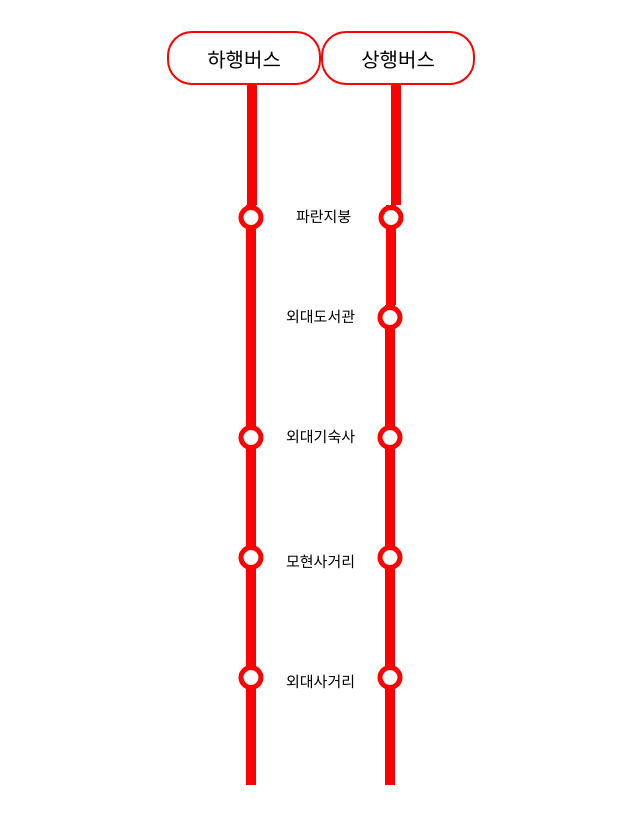
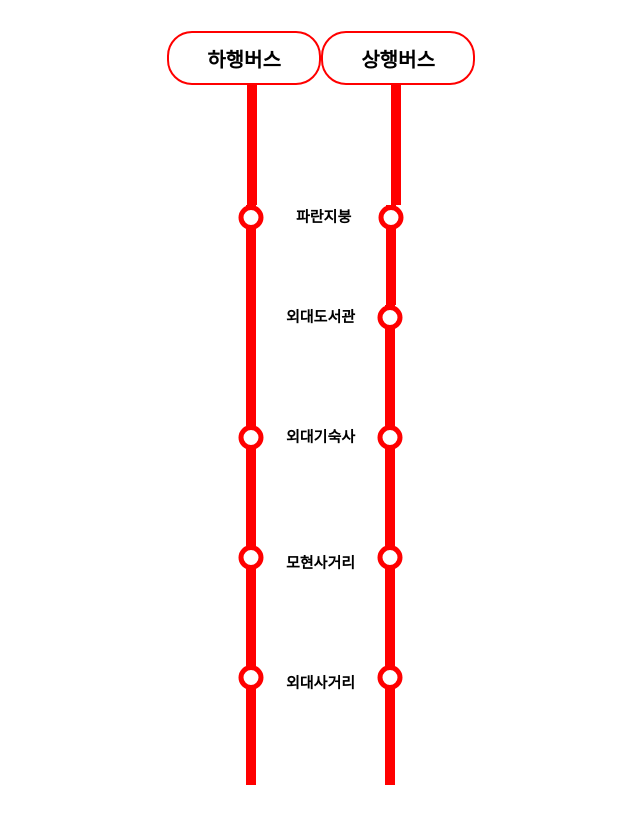
Before and after one commit to leestana01/Hufs_BusTime, a Django app: page /bus-list/ in a window 1280 px wide. Shown: the whole page, without its empty margins (289-929 px from the left). Run offline with Django 4.2, Linux system fonts and the light colour scheme; data comes from the database, SQL or seed files in the repository; data that the repository does not hold is empty.

Commit message:
실시간 페이지 폰트와 글씨 굵기만 조절~

```diff
--- a/bustimeline/UpBus/templates/bus_list.html
+++ b/bustimeline/UpBus/templates/bus_list.html
@@ -165,11 +165,11 @@
                 <!--'상행버스'와 '하행버스'를 적을 div 두개를 container1(수평배치)에 담음-->
                 <div id="container1" class="container1", style="margin-left: 20px; margin-right: 80px;">
                     <div class="rectangle">
-                        <p class="text", style="font-size: 20px;">하행버스</p>
+                        <p class="text", style="font-size: 20px; font-weight: bold; font-family: 'Inter';">하행버스</p>
 
                     </div>
                     <div class="rectangle">
-                        <p class="text", style="font-size: 20px;">상행버스</p>
+                        <p class="text", style="font-size: 20px; font-weight: bold; font-family: 'Inter';">상행버스</p>
 
                     </div>
                 </div>
@@ -216,7 +216,7 @@
                                 </div>
                             </div>
 
-                            <div class="bus-station" style="margin-right: 35px; padding-left: 10px;"> 파란지붕 </div>
+                            <div class="bus-station" style="margin-right: 35px; padding-left: 10px; font-weight: bold; font-family: 'Inter';"> 파란지붕 </div>
 
                             <div class="column" style="height: 100px;;">
                                 <div class="red-line-long">
@@ -260,7 +260,7 @@
                                 </div>
                             </div>
 
-                            <div class="bus-station" style="margin-right: 30px;">외대도서관</div>
+                            <div class="bus-station" style="margin-right: 30px; font-weight: bold; font-family: 'Inter';">외대도서관</div>
 
                             <div class="container2">
                                 <div class="red-line-long">
@@ -306,7 +306,7 @@
                                 </div>
                             </div>
 
-                            <div class="bus-station" style="margin-right: 30px;">외대기숙사</div>
+                            <div class="bus-station" style="margin-right: 30px; font-weight: bold; font-family: 'Inter';">외대기숙사</div>
 
                             <div class="column">
                                 <div class="red-line-long">
@@ -353,7 +353,7 @@
                                 </div>
                             </div>
 
-                            <div class="bus-station" style="margin-right: 30px;">모현사거리</div>
+                            <div class="bus-station" style="margin-right: 30px; font-weight: bold; font-family: 'Inter';">모현사거리</div>
 
                             <div class="column">
                                 <div class="red-line-long">
@@ -398,7 +398,7 @@
                                 </div>
                             </div>
 
-                            <div class="bus-station" style="margin-right: 30px;">외대사거리</div>
+                            <div class="bus-station" style="margin-right: 30px; font-weight: bold; font-family: 'Inter';">외대사거리</div>
 
                             <div class="column">
                                 <div class="red-line-long">
```
